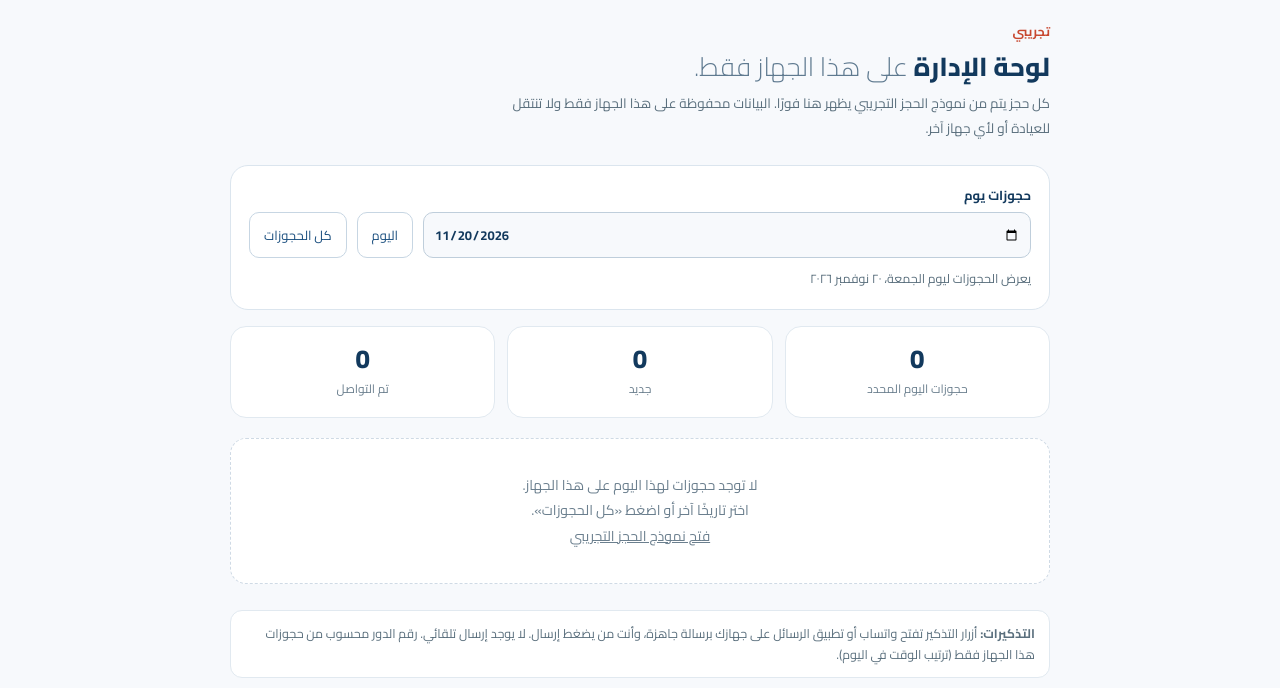
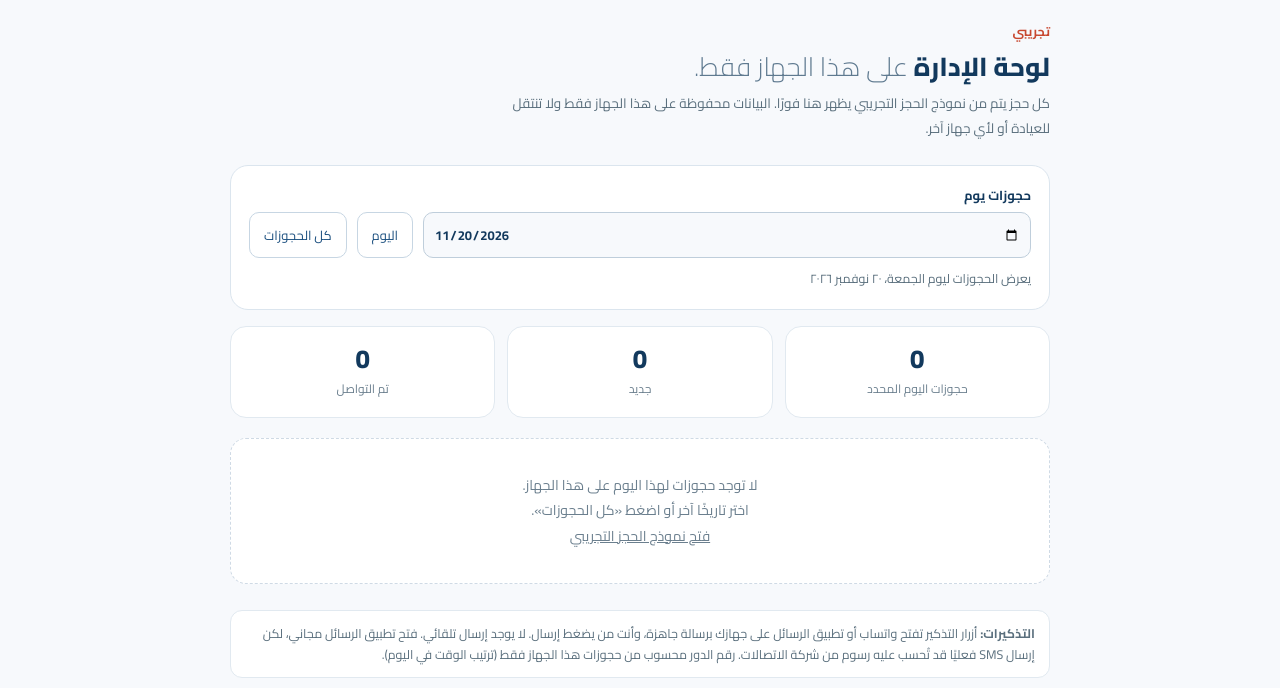
Before and after one commit to abdelerhman12a/amr-thabet-clinic-demo, a plain HTML site: page admin.html in a window 1280 px wide. Shown: the part 112-800 px from the top of the page. Drawn offline with Linux system fonts and the light colour scheme.

Commit message:
Clarify SMS carrier charges note
Updated reminder text to clarify SMS charges and message sending.

```diff
--- a/admin.html
+++ b/admin.html
@@ -51,7 +51,7 @@ html{min-height:100%}.qn{font-size:13px;font-weight:700;color:var(--navy);margin
 <div class="filters"><label for="filterDate">حجوزات يوم<input type="date" id="filterDate"></label><button id="todayBtn" type="button">اليوم</button><button id="allBtn" type="button" aria-pressed="false">كل الحجوزات</button><p id="filterSummary" role="status" aria-live="polite"></p></div>
 <div class="stats" id="stats"></div>
 <div id="list"></div>
-<div class="note"><b>التذكيرات:</b> أزرار التذكير تفتح واتساب أو تطبيق الرسائل على جهازك برسالة جاهزة، وأنت من يضغط إرسال. لا يوجد إرسال تلقائي. رقم الدور محسوب من حجوزات هذا الجهاز فقط (ترتيب الوقت في اليوم).</div><div class="note"><b>تنويه:</b> هذه لوحة عرض تجريبية ضمن نموذج مستقل غير تابع للعيادة. لا تُرسل الحجوزات لأي جهة، ولا تُعد تأكيدًا لموعد حقيقي.</div>
+<div class="note"><b>التذكيرات:</b> أزرار التذكير تفتح واتساب أو تطبيق الرسائل على جهازك برسالة جاهزة، وأنت من يضغط إرسال. لا يوجد إرسال تلقائي. فتح تطبيق الرسائل مجاني، لكن إرسال SMS فعليًا قد تُحسب عليه رسوم من شركة الاتصالات. رقم الدور محسوب من حجوزات هذا الجهاز فقط (ترتيب الوقت في اليوم).</div><div class="note"><b>تنويه:</b> هذه لوحة عرض تجريبية ضمن نموذج مستقل غير تابع للعيادة. لا تُرسل الحجوزات لأي جهة، ولا تُعد تأكيدًا لموعد حقيقي.</div>
 </div></main>
 <footer>نموذج تجريبي مستقل · الحجوزات والبيانات على هذا الجهاز فقط</footer>
 <script>const K='demo_requests';
```
